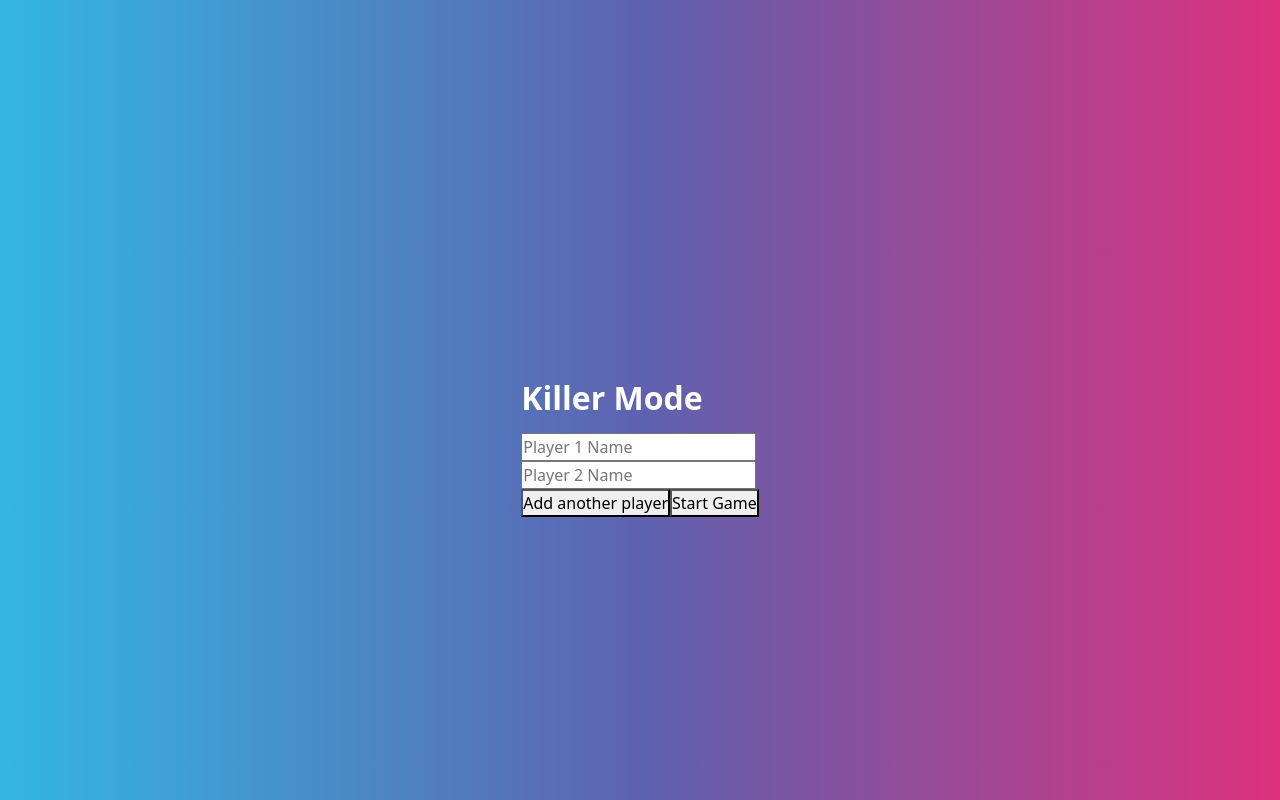
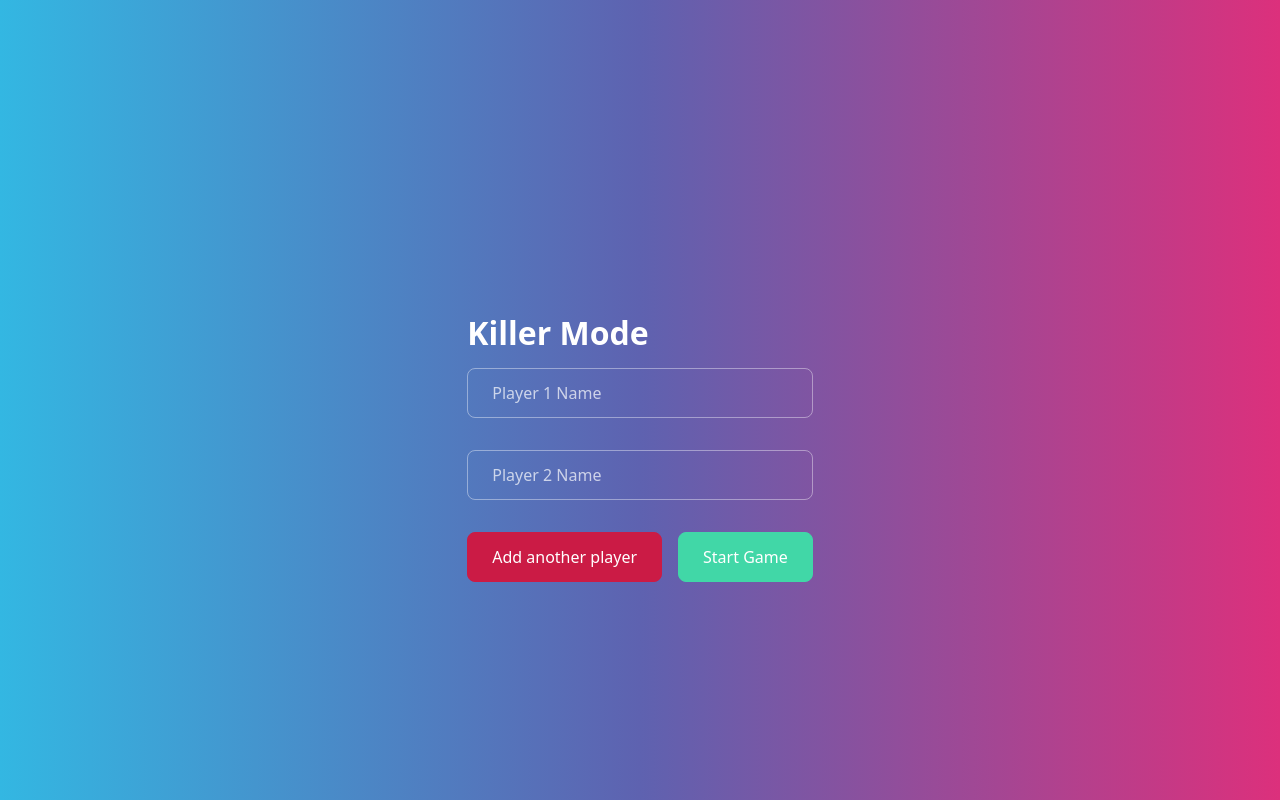
Before and after one commit to SomthingInteresting/DartyParty, a React (Create React App) app: page /play/killer in a window 1280 px wide. Built offline with nearby package versions, Linux system fonts and the light colour scheme.

Commit message:
made css styling for killer mode consistant with app

```diff
--- a/src/components/KillerModePage.js
+++ b/src/components/KillerModePage.js
@@ -55,43 +55,44 @@ function KillerModePage() {
   return (
     <div className="container mt-5">
       <h2>Killer Mode</h2>
-      {gameMessage && <div className="alert alert-warning">{gameMessage}</div>}
+      {gameMessage && <div className={`alert ${gameMessage.includes('win') ? 'alert-success' : 'alert-warning'}`}>{gameMessage}</div>}
 
       {!gameStarted ? (
         <div>
           {players.map((player, index) => (
-            <div key={index}>
+            <div key={index} className="mb-3">
               <input
                 type="text"
+                className="form-control"
                 placeholder={`Player ${index + 1} Name`}
                 value={player.name}
                 onChange={(e) => handleNameChange(index, e)}
               />
             </div>
           ))}
-          <button onClick={addNewPlayer}>Add another player</button>
-          <button onClick={startGame}>Start Game</button>
+          <button className="btn btn-primary me-2" onClick={addNewPlayer}>Add another player</button>
+          <button className="btn btn-success" onClick={startGame}>Start Game</button>
         </div>
       ) : (
         <div className="players-list">
           {players.map((player, index) => (
-            <div key={index}>
+            <div key={index} className="mb-4">
               <h3>{player.name}</h3>
               <p>Number: {player.number}</p>
               <p>Lives: {player.lives}</p>
               <p>{player.isKiller ? 'Is a Killer!' : 'Not a Killer'}</p>
 
-              <button onClick={() => handleNumberSelection(index, Math.floor(Math.random() * 20) + 1)}>
+              <button className="btn btn-info me-2" onClick={() => handleNumberSelection(index, Math.floor(Math.random() * 20) + 1)}>
                 Choose Random Number
               </button>
 
-              <button onClick={() => handleBecomeKiller(index)}>
+              <button className="btn btn-warning me-2" onClick={() => handleBecomeKiller(index)}>
                 Become a Killer
               </button>
 
               {players.map((opponent, oppIndex) => (
                 oppIndex !== index && player.isKiller ? (
-                  <button key={oppIndex} onClick={() => handleKillOpponent(index, oppIndex)}>
+                  <button key={oppIndex} className="btn btn-danger me-2" onClick={() => handleKillOpponent(index, oppIndex)}>
                     Kill {opponent.name}
                   </button>
                 ) : null
```
